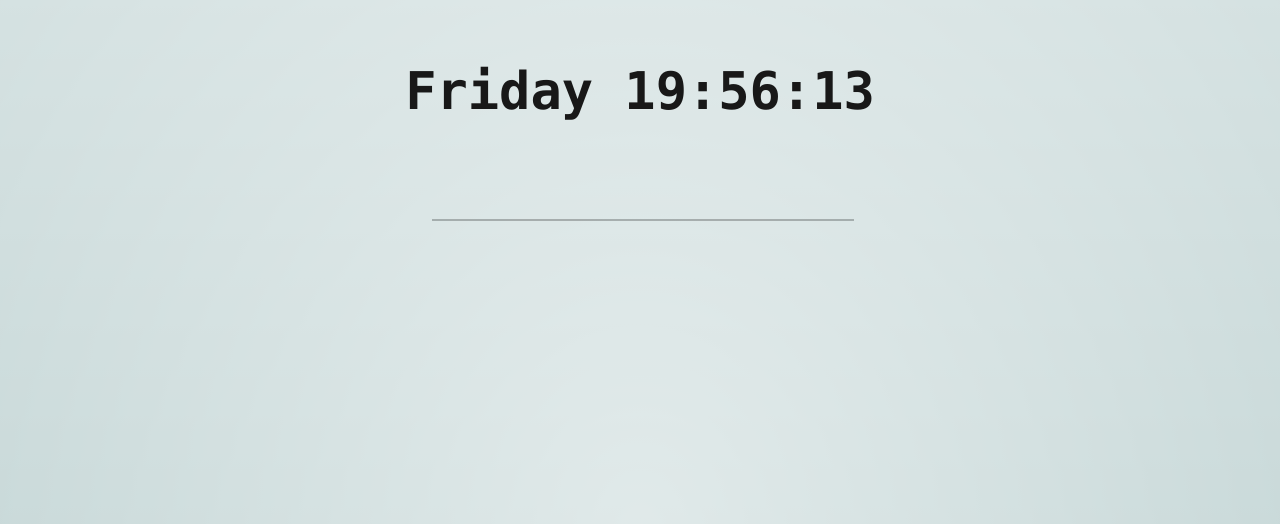
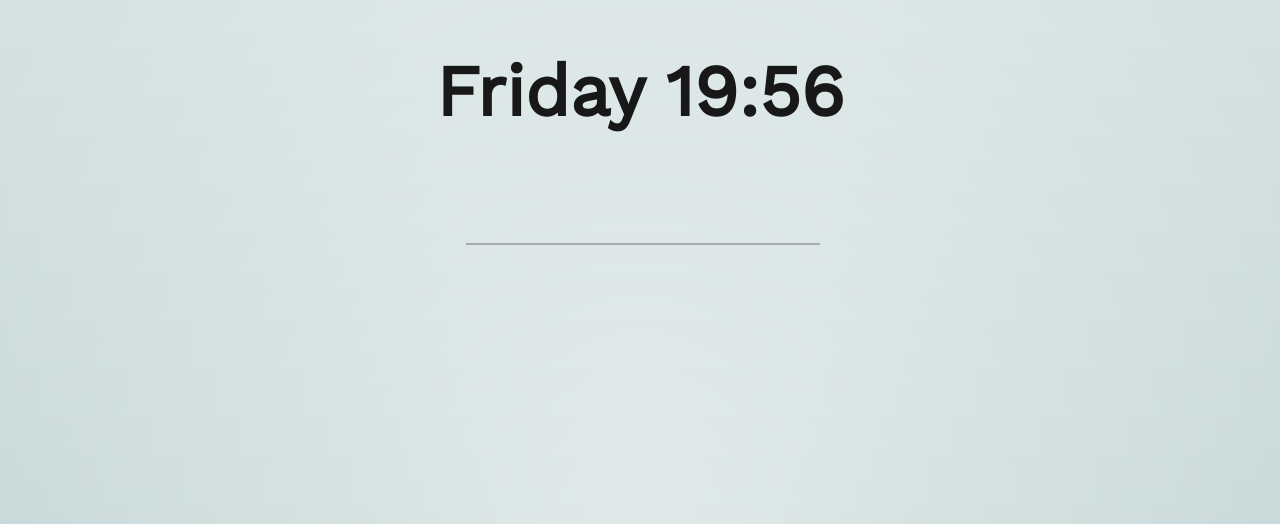
Before and after one commit to tylerwolff/todo-tab, a React (Create React App) app: page / in a window 1280 px wide. Shown: the part 276-800 px from the top of the page. Built offline with nearby package versions, Linux system fonts and the light colour scheme.

Commit message:
update font

```diff
--- a/public/index.html
+++ b/public/index.html
@@ -19,7 +19,8 @@
       work correctly both with client-side routing and a non-root public URL.
       Learn how to configure a non-root public URL by running `npm run build`.
     -->
-    <title>React App</title>
+    <title>New Tab</title>
+    <link href="https://fonts.googleapis.com/css?family=Work+Sans" rel="stylesheet">
   </head>
   <body>
     <noscript>
--- a/src/App.css
+++ b/src/App.css
@@ -20,6 +20,5 @@
 }
 
 .App__header {
-  font-family: source-code-pro, Menlo, Monaco, Consolas, "Courier New",
-    monospace;
+  font-size: 2.75em;
 }
--- a/src/App.js
+++ b/src/App.js
@@ -61,7 +61,7 @@ export default props => {
 
   return (
     <div className="App">
-      <h1 className="App__header">{format(time, "dddd HH:mm:ss")}</h1>
+      <h1 className="App__header">{format(time, "dddd HH:mm")}</h1>
       <Todos todos={todos} setTodos={setTodos} />
     </div>
   );
--- a/src/index.css
+++ b/src/index.css
@@ -7,11 +7,16 @@ body {
   margin: 0;
   padding: 0;
   color: #181818;
-  font-family: -apple-system, BlinkMacSystemFont, "Segoe UI", "Roboto", "Oxygen",
-    "Ubuntu", "Cantarell", "Fira Sans", "Droid Sans", "Helvetica Neue",
-    sans-serif;
+  font-family: "Work Sans", -apple-system, BlinkMacSystemFont, "Segoe UI",
+    "Roboto", "Oxygen", "Ubuntu", "Cantarell", "Fira Sans", "Droid Sans",
+    "Helvetica Neue", sans-serif;
   -webkit-font-smoothing: antialiased;
   -moz-osx-font-smoothing: grayscale;
+}
+
+code {
+  font-family: source-code-pro, Menlo, Monaco, Consolas, "Courier New",
+    monospace;
 }
 
 button,
```
